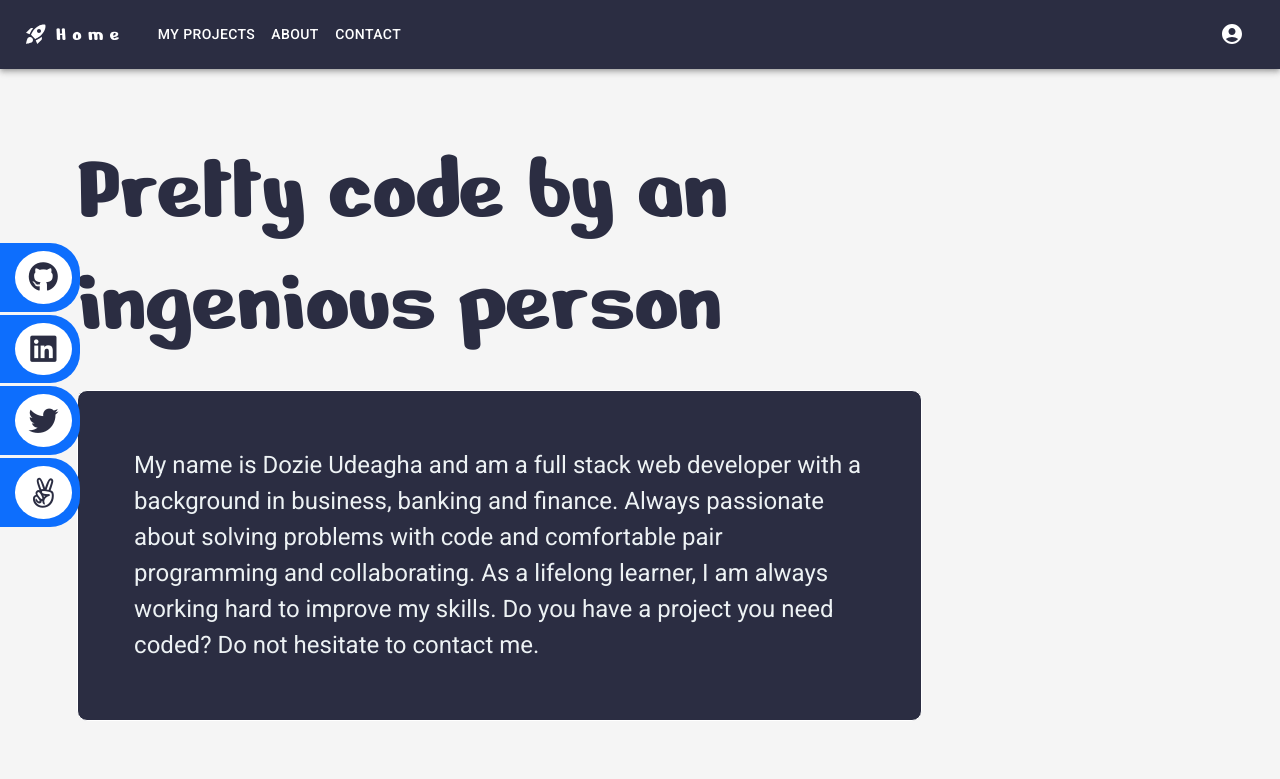
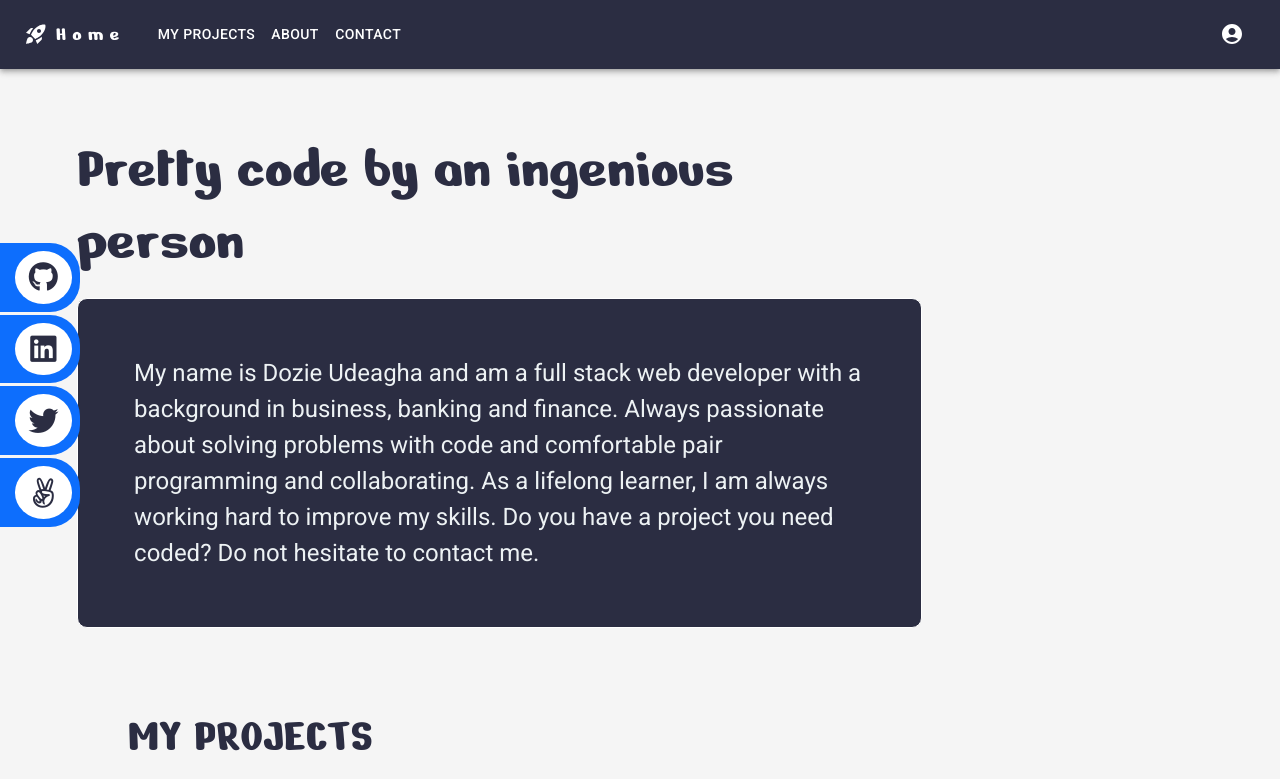
Before and after one commit to udeaghad/my-portfolio, a React (Create React App) app: page / in a window 1280 px wide. Shown: the top 779 px of the page. Built offline with nearby package versions, Linux system fonts and the light colour scheme.

Commit message:
Fix responsiveness

```diff
--- a/src/pages/HomePage.js
+++ b/src/pages/HomePage.js
@@ -8,8 +8,8 @@ import ContactMe from '../components/ContactMe';
 import ResponsiveAppBar from '../components/NavBar';
 
 const HomePage = ({ projects }) => {
-  const mobile = useMediaQuery('(max-width:600px)');
-  const desktop = useMediaQuery('(min-width:601px)');
+  const mobile = useMediaQuery('(max-width:768px)');
+  const desktop = useMediaQuery('(min-width:769px)');
 
   return (
     <>
@@ -30,7 +30,7 @@ const HomePage = ({ projects }) => {
         {desktop
      && (
      <Typography
-       variant="h1"
+       variant="h2"
        component="div"
        gutterBottom
        sx={{
```
